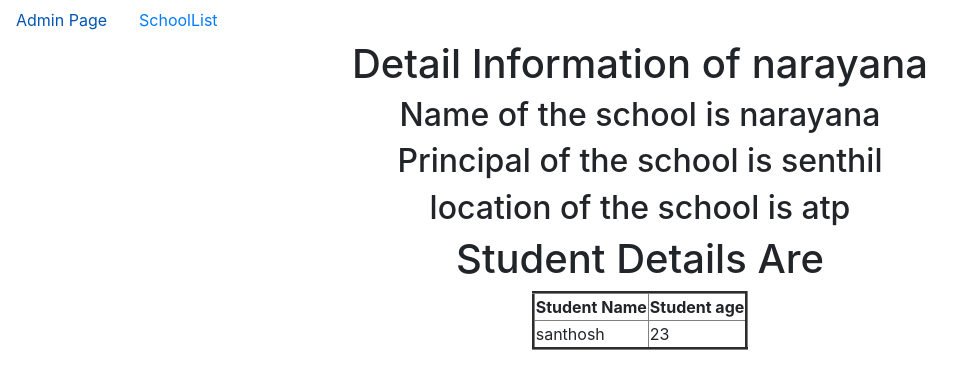
After one commit to Naraganesh/LDCuD_views-, a Django app: page /1/ in a window 1280 px wide. The commit adds this page. Shown: the top 389 px of the page, without its empty margins (0-973 px from the left). Run offline with Django 4.2, Linux system fonts and the light colour scheme; data comes from the database, SQL or seed files in the repository.

Commit message:
first commit

```diff
--- a/app/models.py
+++ b/app/models.py
@@ -1,16 +1,18 @@
 from django.db import models
 
 # Create your models here.
+from django.urls import reverse
+
 class School(models.Model):
     sname=models.CharField(max_length=100)
     sprincipal=models.CharField(max_length=100)
     slocation=models.CharField(max_length=100)
+    def get_absolute_url(self):
+        return reverse('detail',kwargs={'pk':self.pk})
 
     def __str__(self):
         return self.sname
-
-
 class Student(models.Model):
     stname=models.CharField(max_length=100)
-    sage=models.IntegerField()
-    sname=models.ForeignKey(School,on_delete=models.CASCADE,related_name='Students')
+    stage=models.IntegerField()
+    sname=models.ForeignKey(School,on_delete=models.CASCADE,related_name='students')
--- a/app/views.py
+++ b/app/views.py
@@ -1,7 +1,7 @@
 from django.shortcuts import render
 
 # Create your views here.
-from django.views.generic import ListView
+from django.views.generic import ListView,DetailView
 from app.models import *
 
 class SchoolList(ListView):
@@ -10,3 +10,8 @@ class SchoolList(ListView):
     ordering=['sname']
     # queryset=School.objects.filter(id=1)
     # template_name='app/school_list.html'
+
+
+class SchoolDetail(DetailView):
+    model=School
+    context_object_name='sclobject'
--- a/project43/urls.py
+++ b/project43/urls.py
@@ -15,9 +15,15 @@ Including another URLconf
     2. Add a URL to urlpatterns:  path('blog/', include('blog.urls'))
 """
 from django.contrib import admin
-from django.urls import path
+from django.urls import path,re_path
 from app.views import *
 urlpatterns = [
     path('admin/', admin.site.urls),
     path('SchoolList/',SchoolList.as_view(),name='SchoolList'),
+    re_path('(?P<pk>\d+)/',SchoolDetail.as_view(),name='detail'),
+
+
+
+
+
 ]
--- /dev/null
+++ b/templates/app/dummy.html
@@ -0,0 +1,47 @@
+<!doctype html>
+<html lang="en">
+  <head>
+    <!-- Required meta tags -->
+    <meta charset="utf-8">
+    <meta name="viewport" content="width=device-width, initial-scale=1, shrink-to-fit=no">
+
+    <!-- Bootstrap CSS -->
+    <link rel="stylesheet" href="https://cdn.jsdelivr.net/npm/bootstrap@4.6.2/dist/css/bootstrap.min.css" integrity="sha384-xOolHFLEh07PJGoPkLv1IbcEPTNtaed2xpHsD9ESMhqIYd0nLMwNLD69Npy4HI+N" crossorigin="anonymous">
+{% block title %}
+    <title>Hello, world!</title>
+
+{% endblock %}
+  </head>
+  <body>
+<nav class="nav">
+
+    <a href="{% url 'admin:index' %}" class="nav-link">Admin Page</a>
+    <a href="{% url 'SchoolList' %}" class="nav-link">SchoolList</a>
+
+
+</nav>
+
+
+{% block body_block %}
+
+{% endblock %}
+
+
+
+
+
+
+<!-- Optional JavaScript; choose one of the two! -->
+
+    <!-- Option 1: jQuery and Bootstrap Bundle (includes Popper) -->
+    <script src="https://cdn.jsdelivr.net/npm/jquery@3.5.1/dist/jquery.slim.min.js" integrity="sha384-DfXdz2htPH0lsSSs5nCTpuj/zy4C+OGpamoFVy38MVBnE+IbbVYUew+OrCXaRkfj" crossorigin="anonymous"></script>
+    <script src="https://cdn.jsdelivr.net/npm/bootstrap@4.6.2/dist/js/bootstrap.bundle.min.js" integrity="sha384-Fy6S3B9q64WdZWQUiU+q4/2Lc9npb8tCaSX9FK7E8HnRr0Jz8D6OP9dO5Vg3Q9ct" crossorigin="anonymous"></script>
+
+    <!-- Option 2: Separate Popper and Bootstrap JS -->
+    <!--
+    <script src="https://cdn.jsdelivr.net/npm/jquery@3.5.1/dist/jquery.slim.min.js" integrity="sha384-DfXdz2htPH0lsSSs5nCTpuj/zy4C+OGpamoFVy38MVBnE+IbbVYUew+OrCXaRkfj" crossorigin="anonymous"></script>
+    <script src="https://cdn.jsdelivr.net/npm/popper.js@1.16.1/dist/umd/popper.min.js" integrity="sha384-9/reFTGAW83EW2RDu2S0VKaIzap3H66lZH81PoYlFhbGU+6BZp6G7niu735Sk7lN" crossorigin="anonymous"></script>
+    <script src="https://cdn.jsdelivr.net/npm/bootstrap@4.6.2/dist/js/bootstrap.min.js" integrity="sha384-+sLIOodYLS7CIrQpBjl+C7nPvqq+FbNUBDunl/OZv93DB7Ln/533i8e/mZXLi/P+" crossorigin="anonymous"></script>
+    -->
+  </body>
+</html>
--- /dev/null
+++ b/templates/app/school_detail.html
@@ -0,0 +1,53 @@
+{% extends 'app/dummy.html' %}
+
+{% block title %}
+    <title>School Detail</title>
+{% endblock %}
+
+{% block body_block %}
+    <center>
+        <h1>Detail Information of {{sclobject.sname}}</h1>
+
+        <h2>Name of the school is {{sclobject.sname}}</h2>
+
+        <h2>Principal of the school is {{sclobject.sprincipal}}</h2>
+
+
+        <h2>location of the school is {{sclobject.slocation}}</h2>
+
+<h1>Student Details Are</h1>
+
+<table border="3px">
+    <tr>
+        <th>Student Name</th>
+        <th>Student age</th>
+    </tr>
+
+    {% for st in sclobject.students.all %}
+        <tr>
+            <td>{{st.stname}}</td>
+            <td>{{st.stage}}</td>
+        </tr>
+    {% endfor %}
+
+
+
+
+
+
+
+</table>
+
+
+
+
+
+
+
+
+
+
+
+
+    </center>
+{% endblock %}
```
Also changed, not shown: templates/app/School_list.html (+9 -11 lines), app/migrations/0003_rename_sage_student_stage_alter_student_sname.py (added), db.sqlite3.
